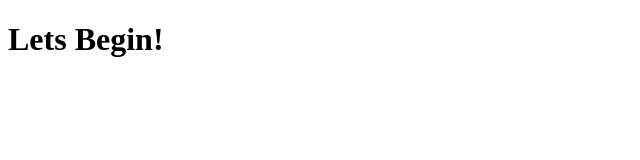
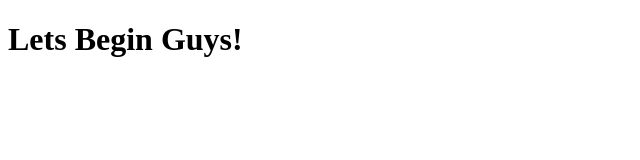
Before and after one commit to fariqtaqi/RevoU-Lecture, a plain HTML site: page index.html in a window 1280 px wide. Shown: the whole page, without its empty margins (0-640 px from the left). Drawn offline with Linux system fonts and the light colour scheme.

Commit message:
Update dikit

```diff
--- a/index.html
+++ b/index.html
@@ -5,6 +5,6 @@
         <title>RevoU Lecture</title>
     </head>
     <body>
-        <h1>Lets Begin!</h1>
+        <h1>Lets Begin Guys!</h1>
     </body>
 </html>
```
